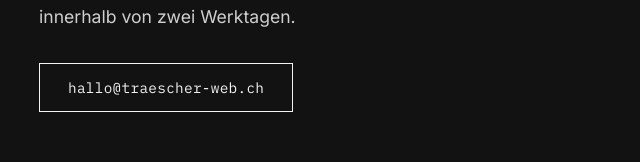
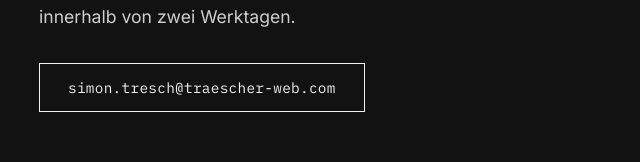
Before and after one commit to sitresch-source/traescher-web, a React (Vite) app: page / in a window 1280 px wide. Shown: the part 6057-6219 px from the top of the page, without its empty margins (175-815 px from the left). Built offline with nearby package versions, Linux system fonts and the light colour scheme.

Commit message:
Email Adresse ergänzen

```diff
--- a/src/App.jsx
+++ b/src/App.jsx
@@ -556,8 +556,8 @@ export default function App() {
             Schreiben Sie uns kurz, worum es geht – wir melden uns innerhalb von
             zwei Werktagen.
           </p>
-          <a className="cta cta-outline" href="mailto:hallo@traescher-web.ch">
-            hallo@traescher-web.ch
+          <a className="cta cta-outline" href="mailto:simon.tresch@traescher-web.com?subject=Projektanfrage%20traescher%20web">
+			simon.tresch@traescher-web.com
           </a>
         </Reveal>
       </main>
```
